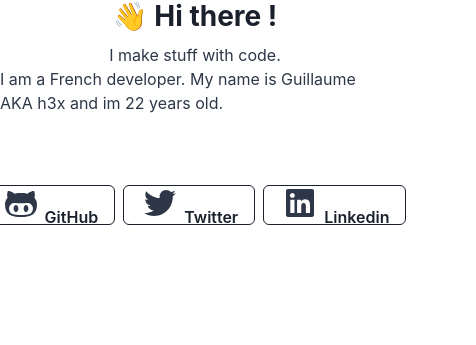
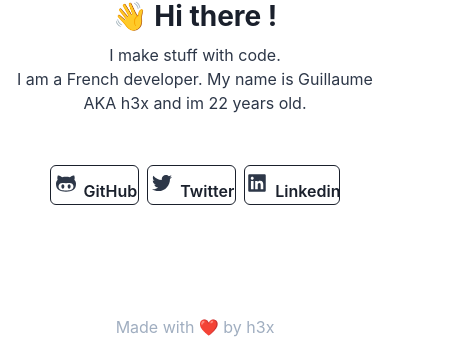
Before and after one commit to HexS2/Portfolio, a Next.js app: page / in a window 390 px wide. Shown: the part 246-591 px from the top of the page, 476 px wide, since content can reach past the window. Built offline with nearby package versions, Linux system fonts and the light colour scheme.

Commit message:
fix responsive on mobile

```diff
--- a/components/Container.js
+++ b/components/Container.js
@@ -38,7 +38,7 @@ const Container = ({ children }) => {
         justifyContent="space-between"
         alignItems="center"
         maxWidth="container.2xl"
-        minWidth="100%"
+        minWidth="90%"
         boxShadow="lg"
         bg={bgColor[colorMode]}
         as="nav"
@@ -46,6 +46,7 @@ const Container = ({ children }) => {
         py={2}
         mt={0}
         mb={[0, 0, 0]}
+        mx="auto"
       >
         <Box>
           <NextLink href="/" passHref>
@@ -78,7 +79,8 @@ const Container = ({ children }) => {
         bg={bgColor[colorMode]}
         color={color[colorMode]}
         maxWidth="container.2xl"
-        minWidth="100%"
+        minWidth="90%"
+        mx="auto"
       >
         {children}
         <Footer />
--- a/pages/index.js
+++ b/pages/index.js
@@ -40,18 +40,20 @@ export default function Index() {
           />
         </WrapItem>
         <Heading mb={2}>👋 Hi there !</Heading>
-        <Text color={colorSecondary[colorMode]}>I make stuff with code.</Text>
-        <Text color={colorSecondary[colorMode]}>
+        <Text textAlign="center" color={colorSecondary[colorMode]}>
+          I make stuff with code.
+        </Text>
+        <Text textAlign="center" color={colorSecondary[colorMode]}>
           I am a French developer. My name is Guillaume AKA h3x and im 22 years
           old.
         </Text>
-        <HStack padding="70px">
+        <HStack padding="50px" maxW="100%">
           <Button colorScheme="white" variant="outline">
             <Link href="https://github.com/HexS2" isExternal>
               <Icon
                 as={GoOctoface}
-                w={8}
-                h={8}
+                w={5}
+                h={5}
                 m={1}
                 color={colorSecondary[colorMode]}
               />{" "}
@@ -62,8 +64,8 @@ export default function Index() {
             <Link href="https://twitter.com/CTRLfr" isExternal>
               <Icon
                 as={FaTwitter}
-                w={8}
-                h={8}
+                w={5}
+                h={5}
                 m={1}
                 color={colorSecondary[colorMode]}
               />{" "}
@@ -74,8 +76,8 @@ export default function Index() {
             <Link href="https://www.linkedin.com/" isExternal>
               <Icon
                 as={FaLinkedin}
-                w={8}
-                h={8}
+                w={5}
+                h={5}
                 m={1}
                 color={colorSecondary[colorMode]}
               />{" "}
```
